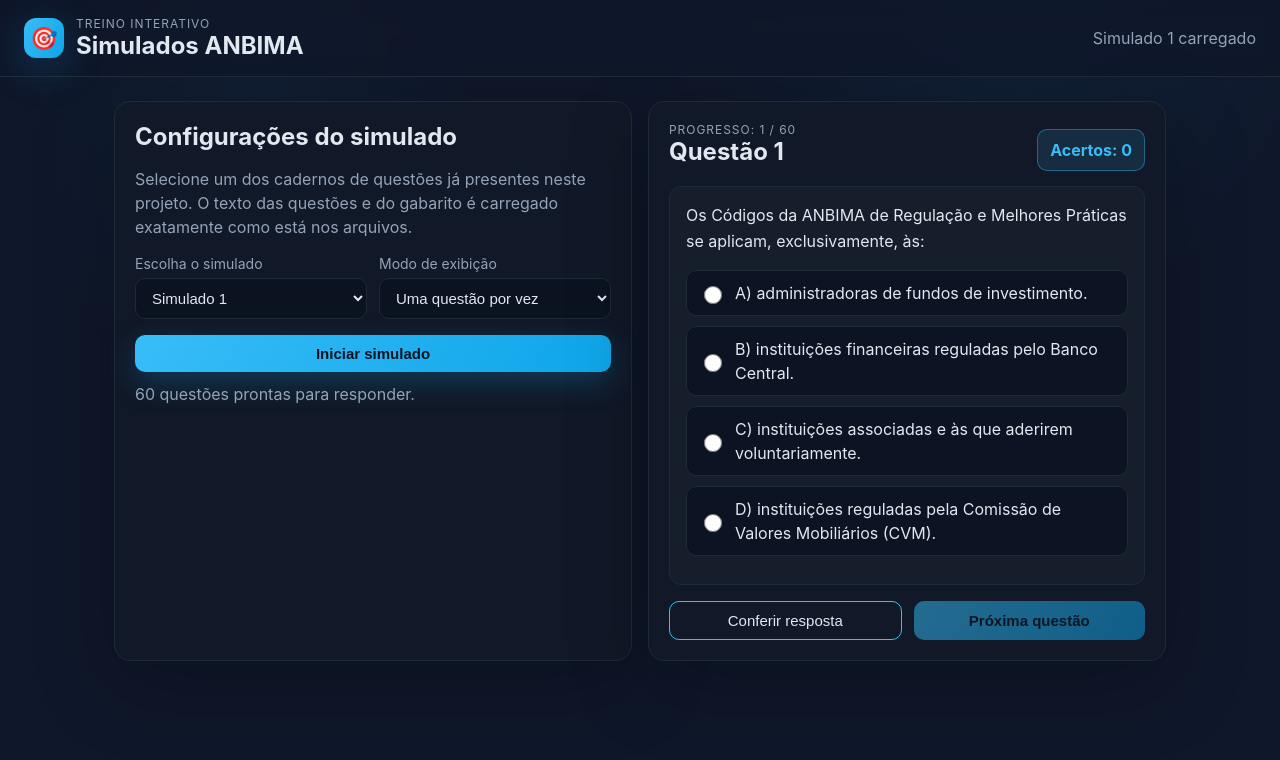
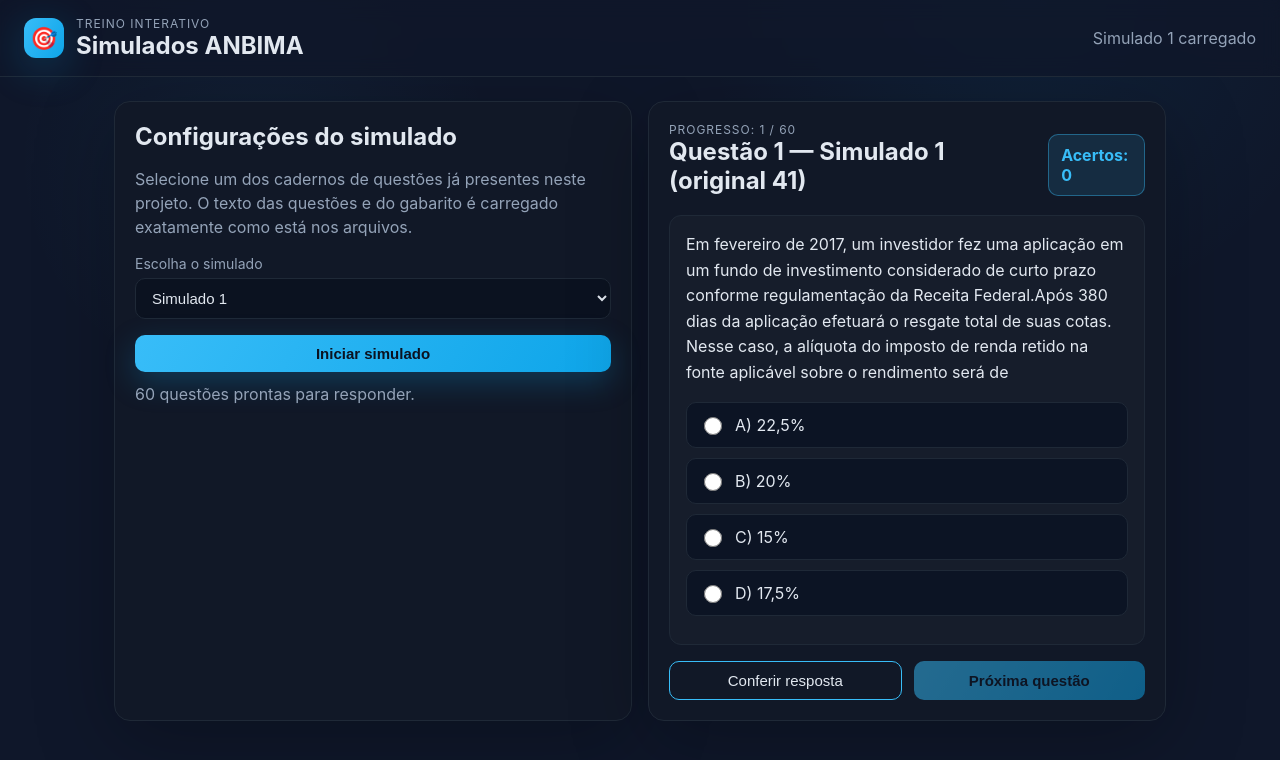
Before and after one commit to contatoyvesx/simulados, a plain HTML site: page index.html in a window 1280 px wide. Both pictures are taken after a click on the button "Iniciar simulado". Drawn offline with Linux system fonts and the light colour scheme.

Commit message:
Randomize question ordering

```diff
--- a/index.html
+++ b/index.html
@@ -26,13 +26,6 @@
         <label class="control">
           <span>Escolha o simulado</span>
           <select id="simuladoSelect"></select>
-        </label>
-        <label class="control">
-          <span>Modo de exibição</span>
-          <select id="displayMode">
-            <option value="single" selected>Uma questão por vez</option>
-            <option value="all">Perguntas completas com opções</option>
-          </select>
         </label>
       </div>
       <button id="startButton" class="primary">Iniciar simulado</button>
--- a/script.js
+++ b/script.js
@@ -3,11 +3,14 @@ const SIMULADOS = [
   { id: '2', nome: 'Simulado 2', simuladoPath: '2 - corrigido/SIMULADO 2.txt', gabaritoPath: '2 - corrigido/GABARITO 2.txt' },
   { id: '3', nome: 'Simulado 3', simuladoPath: '3 - corrigido/SIMULADO 3.txt', gabaritoPath: '3 - corrigido/GABARITO 3.txt' },
   { id: '4', nome: 'Simulado 4', simuladoPath: '4 - corrigido/SIMULADO 4.txt', gabaritoPath: '4 - corrigido/GABARITO 4.txt' },
-  { id: '5', nome: 'Simulado 5', simuladoPath: '5 - corrigido/SIMULADO 5.txt', gabaritoPath: '5 - corrigido/GABARITO 5.txt' },
+  { id: '5', nome: 'Simulado 5', simuladoPath: '5 - corrigido/SIMULAO 5.txt', gabaritoPath: '5 - corrigido/GABARITO 5.txt' },
   { id: '6', nome: 'Simulado 6', simuladoPath: '6 - corrigido/SIMULADO 6.txt', gabaritoPath: '6 - corrigido/GABARITO 6.txt' },
   { id: '7', nome: 'Simulado 7', simuladoPath: '7 - corrigido/SIMULADO 7.txt', gabaritoPath: '7 - corrigido/GABARITO 7.txt' },
-  { id: '8', nome: 'Simulado 8', simuladoPath: '8 - corrigido/SIMULAO 8.txt', gabaritoPath: '8 - corrigido/GABARITO 8.txt' }
+  { id: '8', nome: 'Simulado 8', simuladoPath: '8 - corrigido/SIMULAO 8.txt', gabaritoPath: '8 - corrigido/GABARITO 8.txt' },
+  { id: 'all', nome: 'Todas as provas', aggregate: true }
 ];
+
+const BASE_SIMULADOS = SIMULADOS.filter((item) => !item.aggregate);
 
 const select = document.getElementById('simuladoSelect');
 const startButton = document.getElementById('startButton');
@@ -26,12 +29,21 @@ const summaryPanel = document.getElementById('summaryPanel');
 const summaryText = document.getElementById('summaryText');
 const summaryList = document.getElementById('summaryList');
 const restartButton = document.getElementById('restartButton');
-const displayMode = document.getElementById('displayMode');
-
 let currentSimulado = null;
 let questions = [];
 let currentIndex = 0;
 let answered = new Map();
+
+function shuffleAndRenumber(list) {
+  const shuffled = [...list];
+
+  for (let i = shuffled.length - 1; i > 0; i -= 1) {
+    const j = Math.floor(Math.random() * (i + 1));
+    [shuffled[i], shuffled[j]] = [shuffled[j], shuffled[i]];
+  }
+
+  return shuffled.map((q, idx) => ({ ...q, number: idx + 1 }));
+}
 
 function populateSelect() {
   SIMULADOS.forEach((item) => {
@@ -128,9 +140,33 @@ function parseQuestions(text, answers) {
   return parsed;
 }
 
+async function buildAggregateAllQuestions() {
+  const aggregated = [];
+
+  for (const simulado of BASE_SIMULADOS) {
+    const [simText, gabText] = await Promise.all([
+      loadFile(simulado.simuladoPath),
+      loadFile(simulado.gabaritoPath)
+    ]);
+
+    const answers = parseAnswerKey(gabText);
+    const parsed = parseQuestions(simText, answers)
+      .map((q) => ({ ...q, source: simulado.nome, originalNumber: q.number }));
+
+    aggregated.push(...parsed);
+  }
+
+  return aggregated;
+}
+
 function renderQuestion(index) {
   const q = questions[index];
-  questionTitle.textContent = `Questão ${q.number}`;
+  const sourceLabel = q.source ? ` — ${q.source}` : '';
+  const originalLabel = q.originalNumber && q.originalNumber !== q.number
+    ? ` (original ${q.originalNumber})`
+    : '';
+
+  questionTitle.textContent = `Questão ${q.number}${sourceLabel}${originalLabel}`;
   questionText.textContent = q.text || 'Sem enunciado disponível';
 
   progressLabel.textContent = `Progresso: ${index + 1} / ${questions.length}`;
@@ -175,7 +211,8 @@ function showSummary() {
     const record = answered.get(q.number);
     const div = document.createElement('div');
     div.className = `summary-item ${record && record.correct ? 'correct' : 'incorrect'}`;
-    div.innerHTML = `<span>Questão ${q.number}</span><span>${record?.chosen || '-'} / ${q.correct || '?'}</span>`;
+    const sourceLabel = q.source ? ` — ${q.source}` : '';
+    div.innerHTML = `<span>Questão ${q.number}${sourceLabel}</span><span>${record?.chosen || '-'} / ${q.correct || '?'}</span>`;
     summaryList.appendChild(div);
   });
 
@@ -204,34 +241,33 @@ async function startSimulado() {
   sessionInfo.textContent = 'Preparando questões';
 
     try {
+      if (simulado.aggregate) {
+        questions = shuffleAndRenumber(await buildAggregateAllQuestions());
+
+        if (questions.length === 0) {
+          throw new Error('Nenhuma questão encontrada em todos os simulados.');
+        }
+
+        currentSimulado = { nome: simulado.nome };
+      } else {
         const [simText, gabText] = await Promise.all([
           loadFile(simulado.simuladoPath),
           loadFile(simulado.gabaritoPath)
         ]);
 
         const answers = parseAnswerKey(gabText);
-    questions = parseQuestions(simText, answers);
+        questions = shuffleAndRenumber(
+          parseQuestions(simText, answers)
+            .map((q) => ({ ...q, source: simulado.nome, originalNumber: q.number }))
+        );
 
         if (questions.length === 0) {
           throw new Error('Nenhuma questão encontrada.');
         }
 
-    if (displayMode.value === 'all') {
-      questionText.textContent = questions.map((q) => `${q.number}. ${q.text}\n${q.options.map((o) => `${o.letter}) ${o.text}`).join('\n')}`).join('\n\n');
-      optionsContainer.innerHTML = '';
-      checkButton.disabled = true;
-      nextButton.disabled = true;
-      feedback.textContent = 'O modo completo exibe todas as questões para leitura rápida. Use o modo "Uma questão por vez" para responder e validar.';
-      feedback.className = 'feedback';
-      questionTitle.textContent = 'Visualização completa';
-      progressLabel.textContent = `${questions.length} questões carregadas`;
-      scoreBoard.textContent = '';
-      questionPanel.hidden = false;
-      summaryPanel.hidden = true;
-      return;
+        currentSimulado = simulado;
       }
 
-    currentSimulado = simulado;
       currentIndex = 0;
       answered = new Map();
       renderQuestion(currentIndex);
```
Lines whose indentation alone changed are shown as unchanged.
